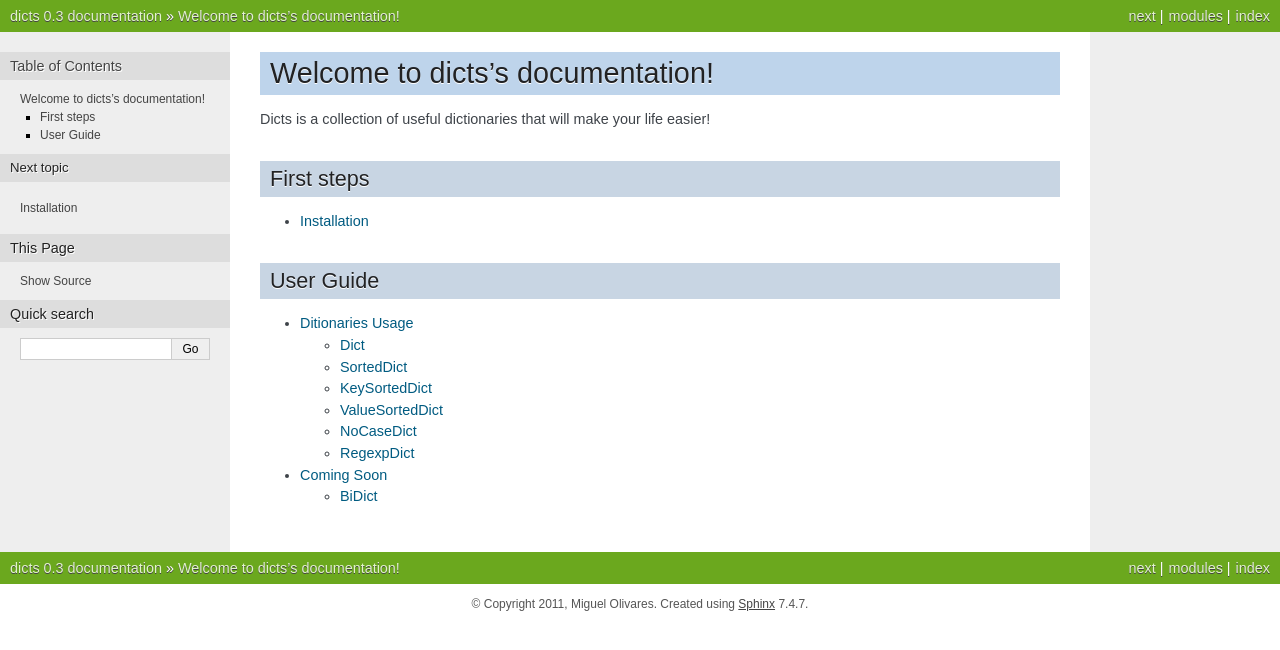
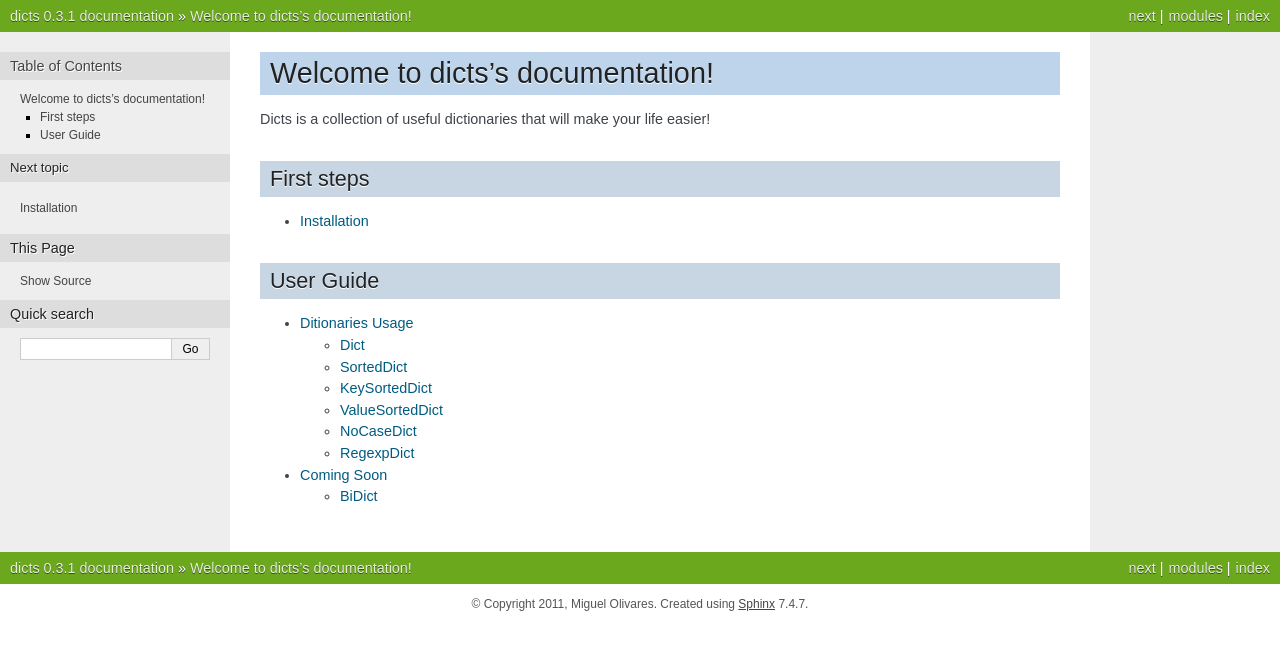
Before and after one commit to moliware/dicts, a Sphinx documentation site: the page built from docs/index.rst, in a window 1280 px wide. Shown: the top 650 px of the page. Built offline with Sphinx 7.4.7, drawn with Linux system fonts in a browser that asks for light colours.

Commit message:
Updated to v 0.3.1

```diff
--- a/CHANGELOG.rst
+++ b/CHANGELOG.rst
@@ -1,5 +1,9 @@
 Chages
 ======
+
+v 0.3.1 10/2011
+---------------
+ - Fixed bugs
 
 v 0.3 10/2011
 -------------
--- a/dicts/__init__.py
+++ b/dicts/__init__.py
@@ -5,4 +5,4 @@ from dict import Dict
 
 __author__ = "Miguel Olivares"
 __email__ = "miguel@moliware.com"
-__version__ = '0.3'
+__version__ = '0.3.1'
--- a/docs/conf.py
+++ b/docs/conf.py
@@ -48,9 +48,9 @@ copyright = u'2011, Miguel Olivares'
 # built documents.
 #
 # The short X.Y version.
-version = '0.3'
+version = '0.3.1'
 # The full version, including alpha/beta/rc tags.
-release = '0.3'
+release = '0.3.1'
 
 # The language for content autogenerated by Sphinx. Refer to documentation
 # for a list of supported languages.
```
